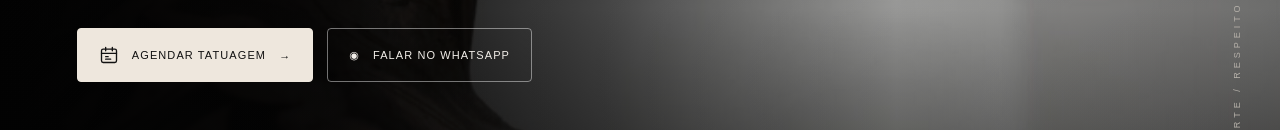
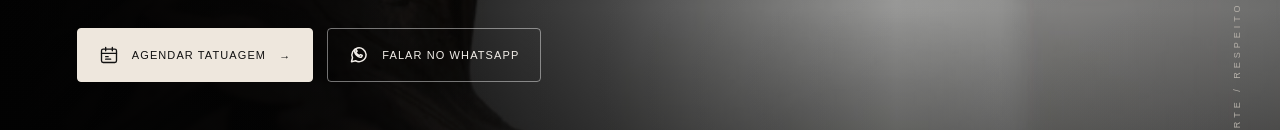
Before and after one commit to gabriel22-nogueira/tatuagem22, a website: page public/index.html in a window 1280 px wide. Shown: the part 573-703 px from the top of the page. Drawn offline with Linux system fonts and the light colour scheme.

Commit message:
Add WhatsApp icon to contact button

```diff
--- a/public/index.html
+++ b/public/index.html
@@ -706,10 +706,17 @@ button, a, input, select {
   href="https://wa.me/5521999999999"
   target="_blank"
   rel="noopener noreferrer"
-  style="position:relative"
 >
-  <span style="display:none!important"></span>
-  <span aria-hidden="true">◉</span>
+  <svg
+    viewBox="0 0 24 24"
+    width="20"
+    height="20"
+    aria-hidden="true"
+    style="display:block; width:20px; height:20px; flex-shrink:0; fill:none; stroke:currentColor; stroke-width:1.8; stroke-linecap:round; stroke-linejoin:round;"
+  >
+    <path d="M20.5 11.5a8.5 8.5 0 0 1-12.6 7.4L3 20l1.2-4.7A8.5 8.5 0 1 1 20.5 11.5Z"/>
+    <path d="M8.5 8.5c.4 2 2 3.6 4 4.1l1.4-1 2 1c-.2 1.4-1.2 2.2-2.5 2-3.2-.5-6.2-3.5-6.7-6.7-.2-1.3.6-2.3 2-2.5l1 2Z"/>
+  </svg>
   <span>Falar no WhatsApp</span>
 </a>
 
```
